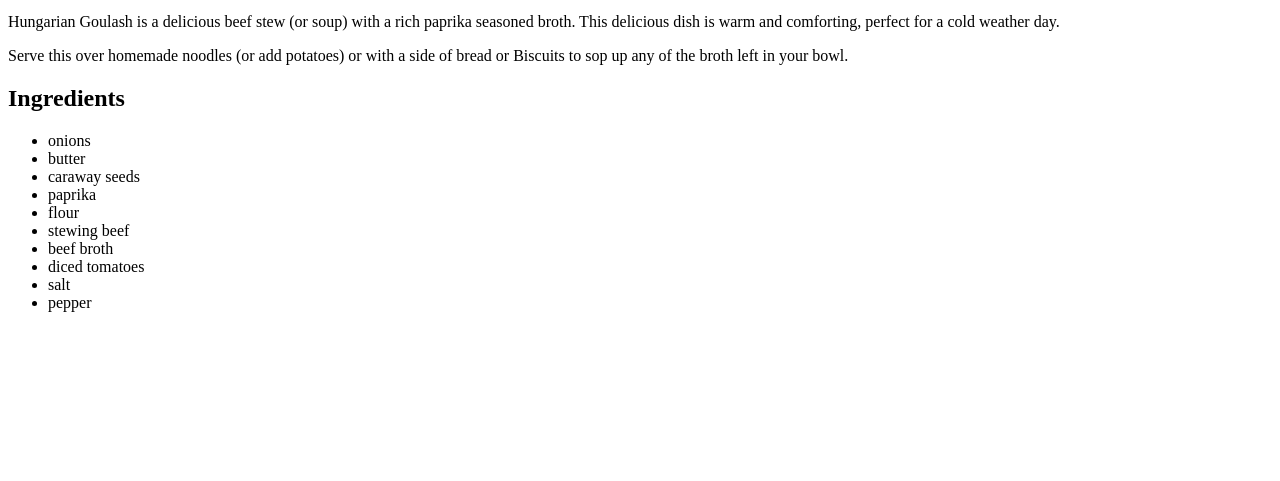
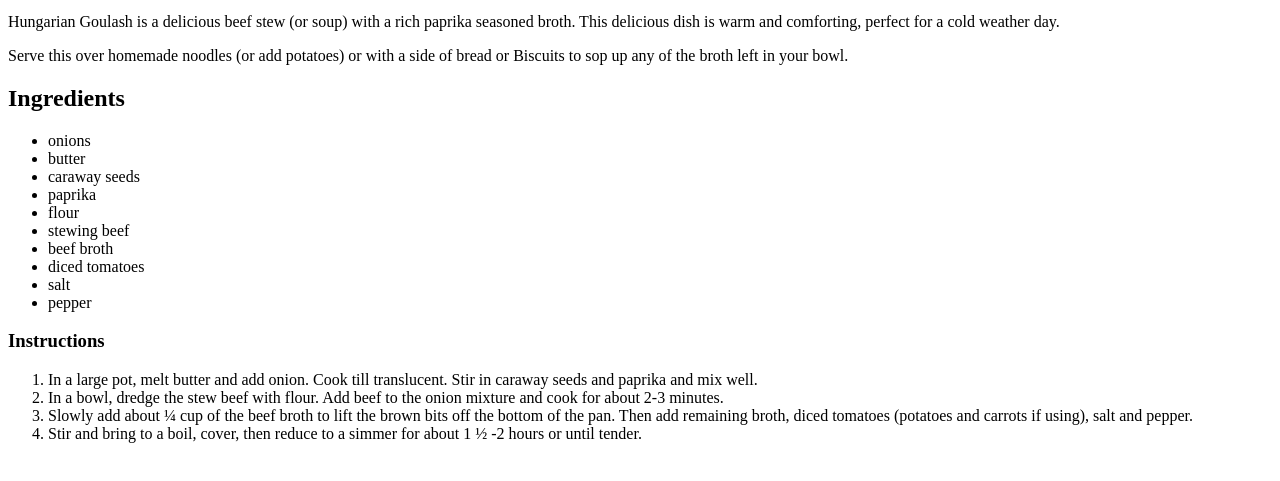
Before and after one commit to JustinRibs/odin-recipes, a plain HTML site: page recipes/hungarian-goulash.html in a window 1280 px wide. Shown: the part 255-736 px from the top of the page. Drawn offline with Linux system fonts and the light colour scheme.

Commit message:
Add recipe instructions
Added ordered list of instructions to prepare hungarian goulash dish.

```diff
--- a/recipes/hungarian-goulash.html
+++ b/recipes/hungarian-goulash.html
@@ -32,6 +32,18 @@
         <li>salt</li>
         <li>pepper</li>
     </ul>
+    <h3>Instructions</h3>
+    <ol>
+        <li>In a large pot, melt butter and add onion. Cook till translucent. Stir in caraway seeds and paprika and mix
+            well.</li>
+        <li>
+            In a bowl, dredge the stew beef with flour. Add beef to the onion mixture and cook for about 2-3 minutes.
+        </li>
+        <li>Slowly add about ¼ cup of the beef broth to lift the brown bits off the bottom of the pan. Then add
+            remaining broth, diced tomatoes (potatoes and carrots if using), salt and pepper. </li>
+        <li>Stir and bring to a boil, cover, then reduce to a simmer for about 1 ½ -2 hours or until tender.
+        </li>
+    </ol>
 
 
 
```
